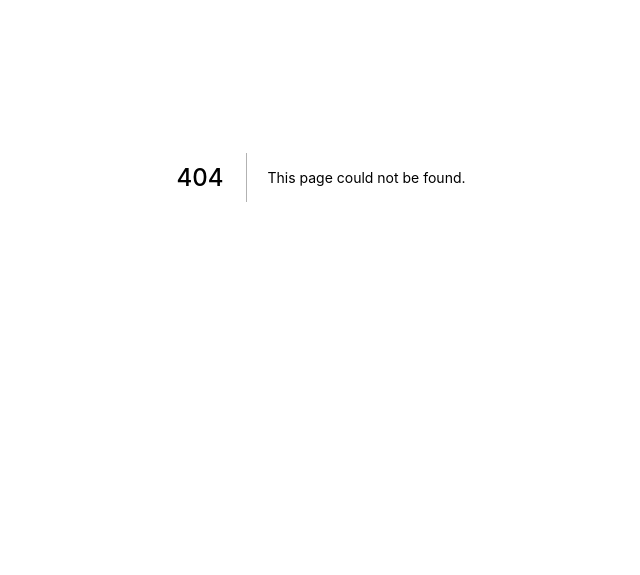
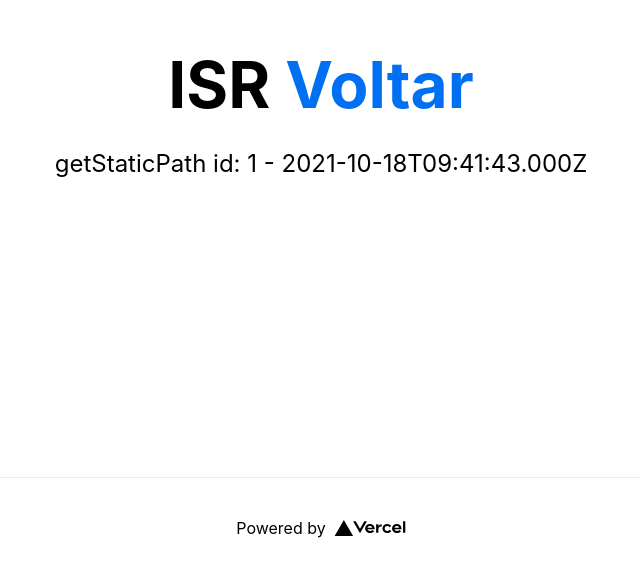
Before and after one commit to diogosantiago/next_start, a Next.js app: page /path_without/1 in a window 1280 px wide. Before the commit this address had no page. Shown: the part 223-798 px from the top of the page, without its empty margins (319-959 px from the left). Built offline with nearby package versions, Linux system fonts and the light colour scheme.

Commit message:
create two pages to show with and without revalidate

```diff
--- /dev/null
+++ b/src/pages/path_without/[id].tsx
@@ -0,0 +1,83 @@
+import type { NextPage } from "next";
+import Head from "next/head";
+import Image from "next/image";
+import styles from "../../styles/Home.module.css";
+import { GetStaticPropsContext } from "next";
+import Link from "next/link";
+
+interface SsgProps {
+  elements: [any];
+}
+
+const IsgPathPage: NextPage<SsgProps> = ({ elements }) => {
+  return (
+    <div className={styles.container}>
+      <Head>
+        <title>Create Next App</title>
+        <meta name="description" content="Generated by create next app" />
+        <link rel="icon" href="/favicon.ico" />
+      </Head>
+
+      <main className={styles.main}>
+        <h1 className={styles.title}>
+          ISR{" "}
+          <Link href="/">
+            <a>Voltar</a>
+          </Link>
+        </h1>
+
+        {elements.map((element: any) => (
+          <p key={element.id} className={styles.description}>
+            <span>
+              {element.title} - {element.date}
+            </span>
+          </p>
+        ))}
+      </main>
+
+      <footer className={styles.footer}>
+        <a
+          href="https://vercel.com?utm_source=create-next-app&utm_medium=default-template&utm_campaign=create-next-app"
+          target="_blank"
+          rel="noopener noreferrer"
+        >
+          Powered by{" "}
+          <span className={styles.logo}>
+            <Image src="/vercel.svg" alt="Vercel Logo" width={72} height={16} />
+          </span>
+        </a>
+      </footer>
+    </div>
+  );
+};
+
+export async function getStaticProps(context: GetStaticPropsContext) {
+  const elements = [
+    {
+      id: context?.params?.id,
+      title: `getStaticPath id: ${context?.params?.id}`,
+      date: new Date().toISOString(),
+    },
+  ];
+
+  return {
+    props: { elements }, // will be passed to the page component as props
+    revalidate: 10, // seconds
+  };
+}
+
+export async function getStaticPaths(context: GetStaticPropsContext) {
+  const elements = [
+    { params: { id: '1' } },
+    { params: { id: '2' } }
+  ];
+  // const elements = [];
+
+  return {
+    paths: elements,
+    // props: { elements }, // will be passed to the page component as props
+    fallback: false, // seconds
+  };
+}
+
+export default IsgPathPage;
```
Also changed, not shown: src/pages/index.tsx (+8 -2 lines), src/pages/path_with/[id].tsx (renamed from src/pages/path/[id].tsx).
